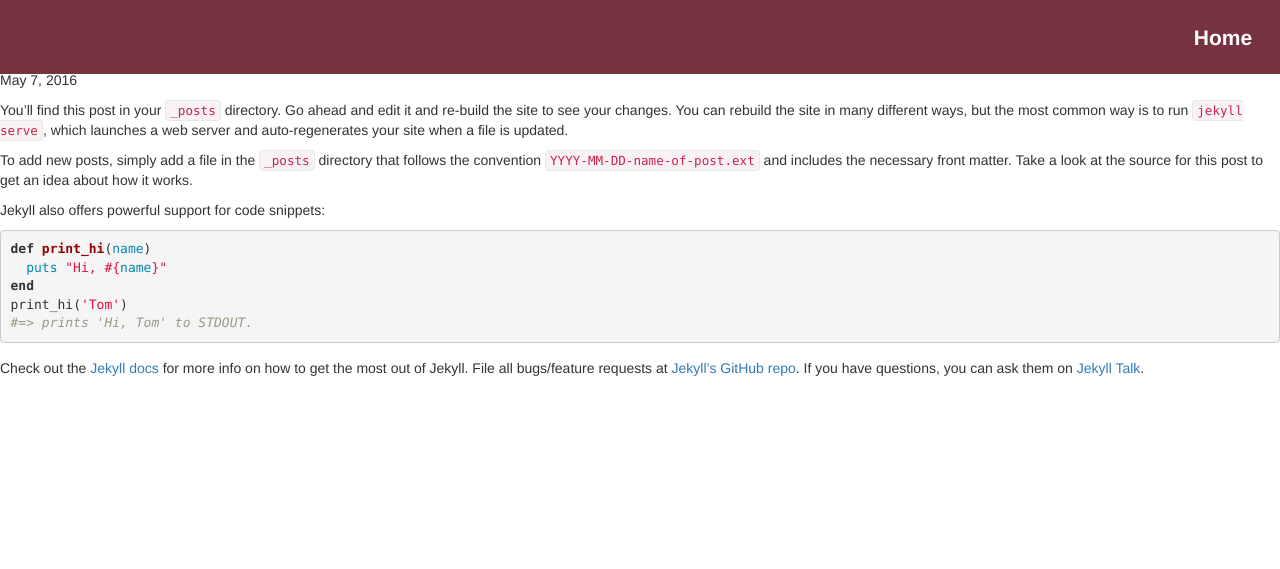
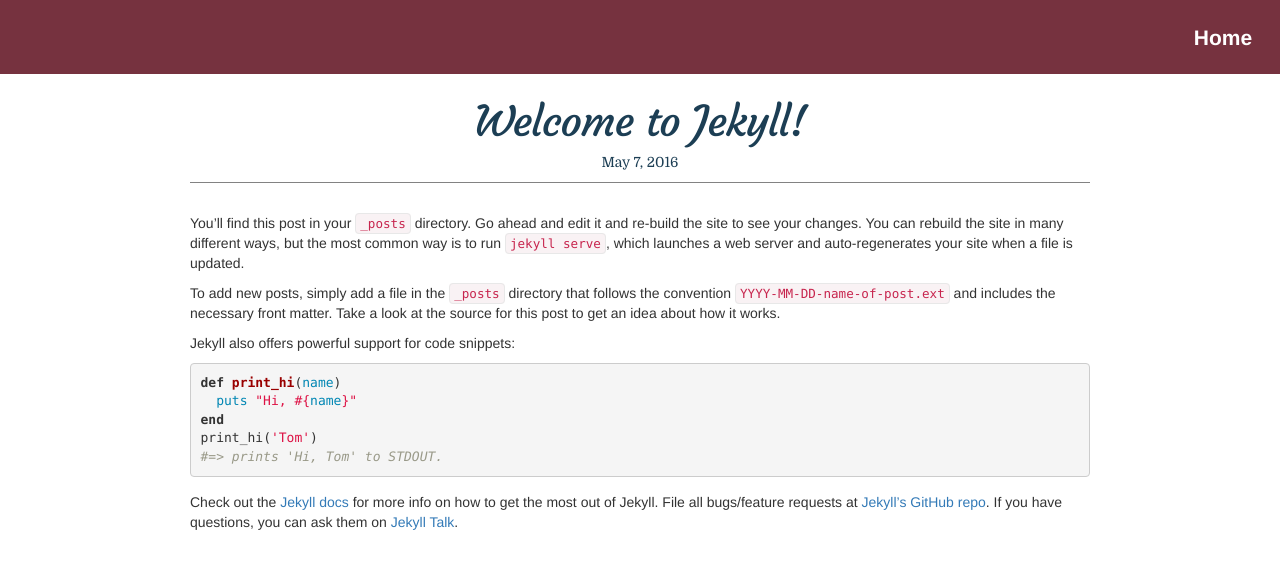
Before and after one commit to alookatommorow/alookatommorow.github.io, a Jekyll site: the page built from _posts/2016-05-07-welcome-to-jekyll.markdown, in a window 1280 px wide. Shown: the top 569 px of the page. Built offline with Jekyll 4.4.1, drawn with Linux system fonts in a browser that asks for light colours; nearby versions of some CDN libraries.

Commit message:
add styling to post

```diff
--- /dev/null
+++ b/assets/sass/_post.scss
@@ -0,0 +1,55 @@
+.post {
+  padding-top: 80px;
+  width: 900px;
+  margin: 0 auto;
+
+  .post-header {
+    text-align: center;
+    margin-bottom: $spacing-unit;
+    border-bottom: 1px solid $grey-color;
+    color: #1C3E54;
+    font-family: 'Courgette', sans-serif;
+
+    .post-title {
+      font-size: 42px;
+      letter-spacing: -1px;
+      line-height: 1;
+
+      @include media-query($on-laptop) {
+          font-size: 36px;
+      }
+    }
+
+    .post-meta {
+      font-family: 'Domine', sans-serif;
+    }
+  }
+
+  .post-content {
+    margin-bottom: $spacing-unit;
+
+    h2 {
+      font-size: 32px;
+
+      @include media-query($on-laptop) {
+          font-size: 28px;
+      }
+    }
+
+    h3 {
+      font-size: 26px;
+
+      @include media-query($on-laptop) {
+          font-size: 22px;
+      }
+    }
+
+    h4 {
+      font-size: 20px;
+
+      @include media-query($on-laptop) {
+          font-size: 18px;
+      }
+    }
+  }
+}
--- a/css/main.scss
+++ b/css/main.scss
@@ -64,6 +64,7 @@
         "layout",
         "portfolio",
         "portfolio-layout",
+        "post",
         "posts-index",
         "stack",
         "syntax-highlighting"
```
